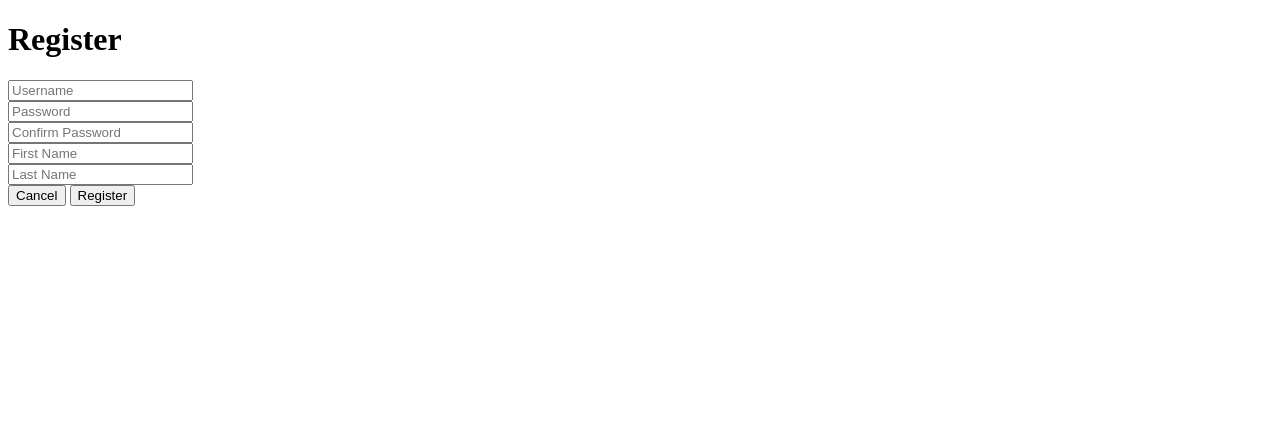
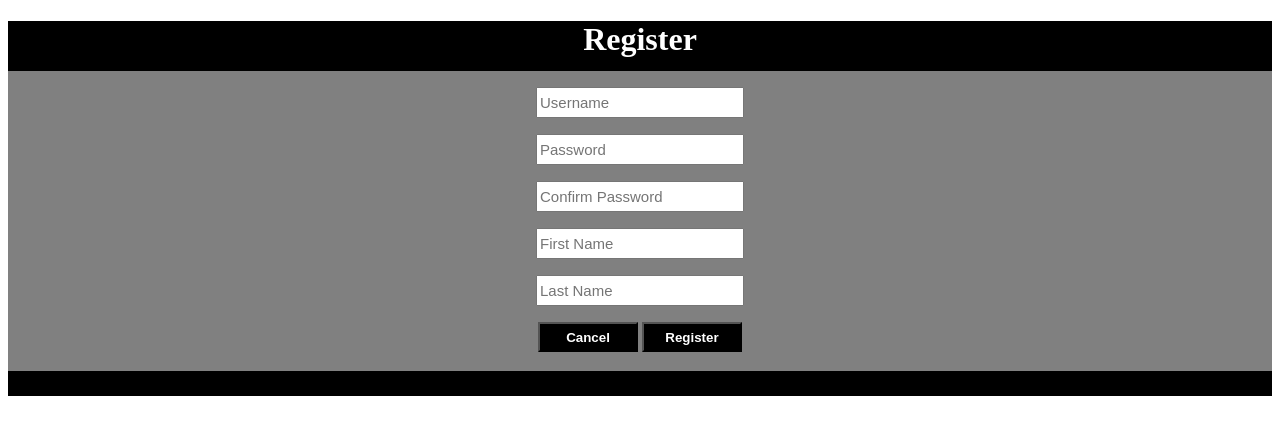
Before and after one commit to Jay-Pee30/ITPC_3_Prelim_Exam, a plain HTML site: page register.html in a window 1280 px wide. Drawn offline with Linux system fonts and the light colour scheme.

Commit message:
Added CSS styles on register.html

```diff
--- a/register.html
+++ b/register.html
@@ -5,18 +5,29 @@
     <meta name="viewport" content="width=device-width, initial-scale=1.0">
     <title>Register</title>
 </head>
+<style>
+    div {text-align: center;}
+    .div2 {margin-top: 1rem;height: 25px; width: 200px; font-size: 15px;}
+.btn {font-weight: bold; font-size: 30; height: 30px; width: 100px; color: white; background-color: black;}
+</style>
 <body>
 
-    <div><h1>Register</h1></div>
-    <div><input type="text" placeholder="Username"></div>
-    <div><input type="password" placeholder="Password"></div>
-    <div><input type="password" placeholder="Confirm Password"></div>
-    <div><input type="text" placeholder="First Name"></div>
-    <div><input type="text" placeholder="Last Name"></div>
-    <div>
-        <button>Cancel</button>
-        <button>Register</button>
+    <div style="background-color: black; color: white; height: 50px;"><h1>Register</h1></div>
+   <div style="background-color: gray; height: 300px;">
+    <div><input class = "div2" type="text" placeholder="Username"></div>
+    <div><input class = "div2"type="password" placeholder="Password"></div>
+    <div><input class = "div2"type="password" placeholder="Confirm Password"></div>
+    <div><input class = "div2"type="text" placeholder="First Name"></div>
+    <div><input class = "div2"type="text" placeholder="Last Name"></div>
+    <div style="margin-top: 1rem;">
+        <button class="btn">Cancel</button>
+        <button class="btn">Register</button>
     </div>
+</div>
+
+<div style="height: 25px; background-color: black;"></div>
+
+
 
 
 </body>
```
